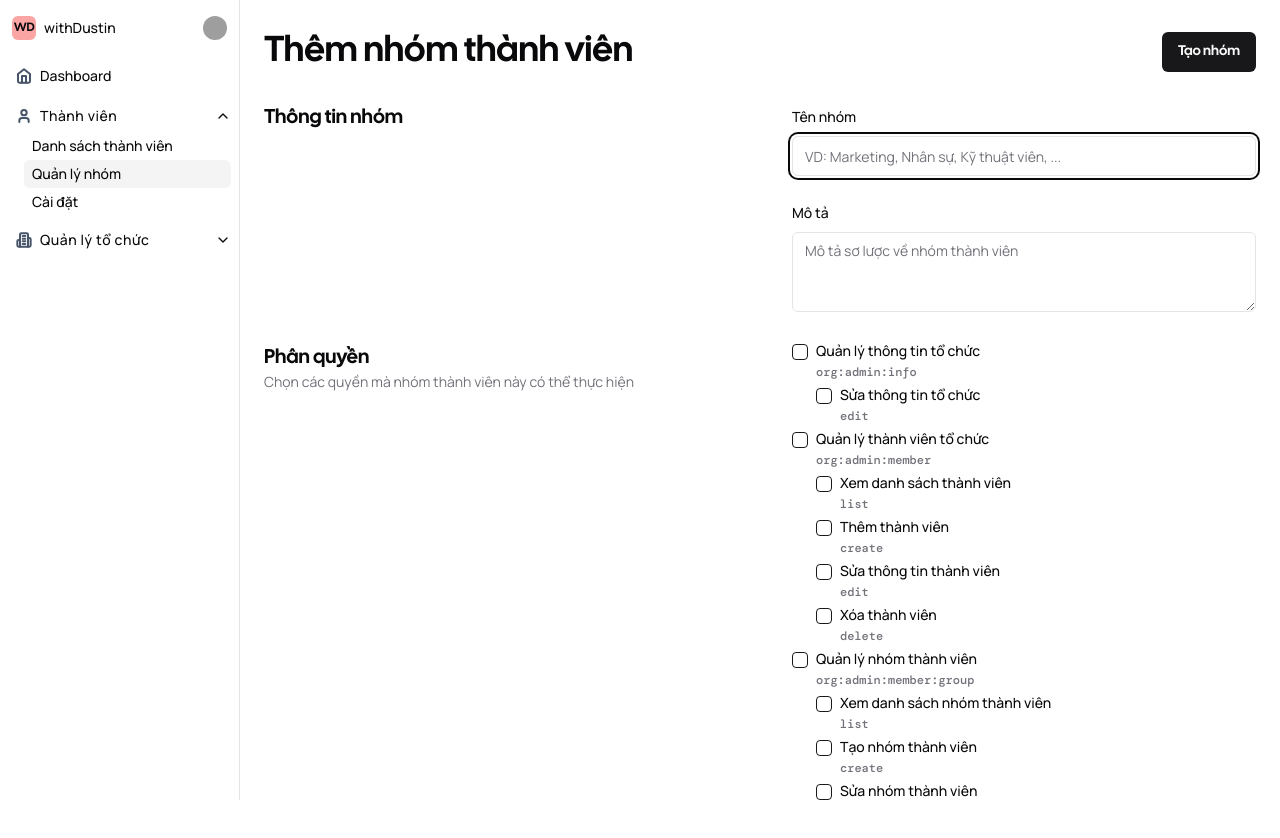
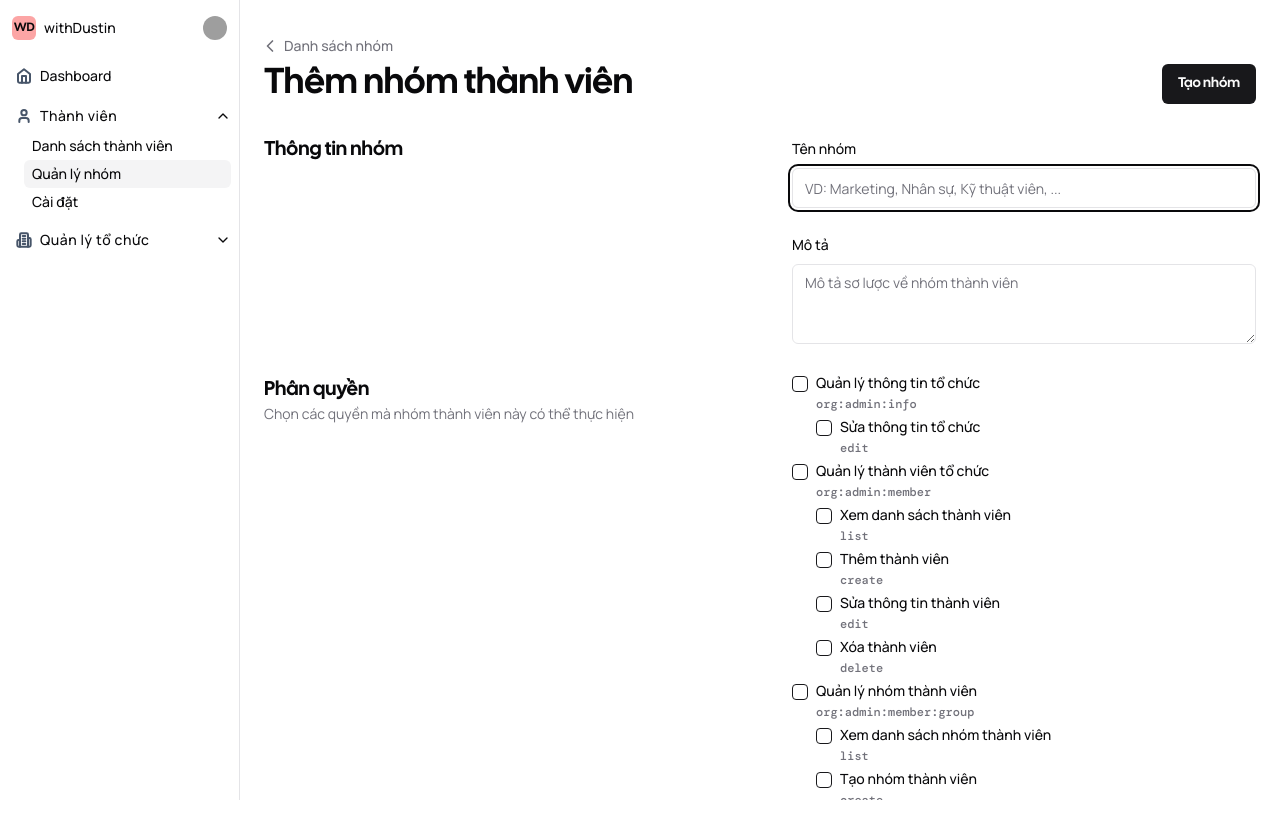
Before and after one commit to duongdev/next13-saas, a Next.js app: page /org/1/people/groups/create in a window 1280 px wide. Shown: the top 838 px of the page. Built offline with nearby package versions, Linux system fonts and the light colour scheme; grey boxes are pictures that could not be loaded.

Commit message:
Add go back to page header

```diff
--- a/src/app/(dashboard)/org/[org]/people/groups/create/create-group-form.tsx
+++ b/src/app/(dashboard)/org/[org]/people/groups/create/create-group-form.tsx
@@ -24,6 +24,10 @@ const CreateGroupForm: FC<CreateGroupFormProps> = ({ permissions }) => {
                 Tạo nhóm
               </Button>
             }
+            withBackButton={{
+              href: './',
+              label: 'Danh sách nhóm',
+            }}
           />
           {fields}
         </>
--- a/src/components/ui/page-header.tsx
+++ b/src/components/ui/page-header.tsx
@@ -1,16 +1,72 @@
+'use client'
+import Link from 'next/link'
+import { useRouter } from 'next/navigation'
 import * as React from 'react'
 
+import { ChevronLeft } from 'lucide-react'
+
 import { cn } from '@/lib/utils'
+
+import { Button } from './button'
 
 export interface PageHeaderProps
   extends Omit<React.HTMLAttributes<HTMLDivElement>, 'title' | 'children'> {
   title: React.ReactNode
   action?: React.ReactNode
+  withBackButton?:
+    | true
+    | {
+        href: string
+        label?: string
+      }
 }
 
 const PageHeader = React.forwardRef<HTMLDivElement, PageHeaderProps>(
-  ({ className, title, action, ...props }, ref) => {
+  ({ className, title, action, withBackButton, ...props }, ref) => {
+    const { back } = useRouter()
+
+    const backButton = React.useMemo(() => {
+      if (!withBackButton) return null
+
+      const label =
+        (typeof withBackButton === 'object' && withBackButton.label) ||
+        'Quay lại'
+
       return (
+        <Button
+          className="-ml-1 h-7 pl-0 pr-1.5 text-muted-foreground"
+          size="sm"
+          type="button"
+          variant="ghost"
+          asChild={
+            !!(typeof withBackButton === 'object' && withBackButton.href)
+          }
+          onClick={
+            typeof withBackButton === 'object' && withBackButton.href
+              ? undefined
+              : () => {
+                  back()
+                }
+          }
+        >
+          {typeof withBackButton === 'object' && withBackButton.href ? (
+            <Link href={withBackButton.href}>
+              <ChevronLeft className="mr-1 w-5" />
+              {label}
+            </Link>
+          ) : (
+            <>
+              <ChevronLeft className="mr-1 w-5" />
+              {label}
+            </>
+          )}
+        </Button>
+      )
+    }, [back, withBackButton])
+
+    return (
+      <>
+        {backButton}
         <div
           ref={ref}
           className={cn(
@@ -22,6 +78,7 @@ const PageHeader = React.forwardRef<HTMLDivElement, PageHeaderProps>(
           <h1 className="text-4xl font-semibold">{title}</h1>
           <div>{action}</div>
         </div>
+      </>
     )
   },
 )
```
Lines whose indentation alone changed are shown as unchanged.
